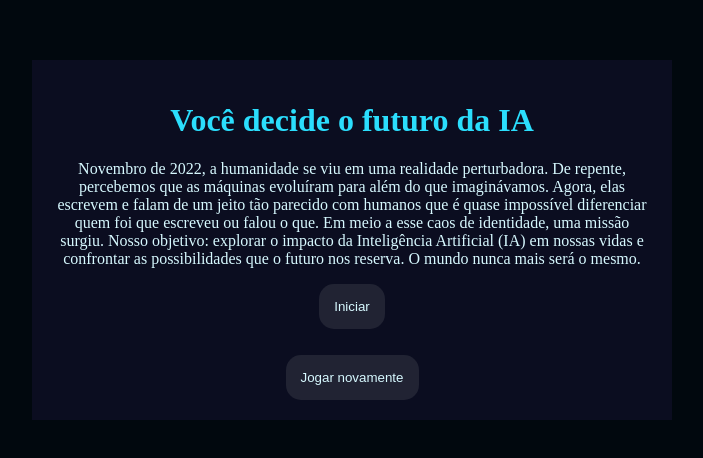
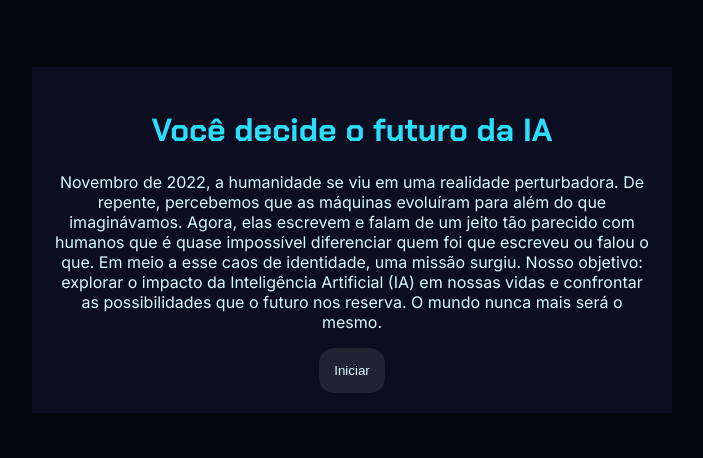
Before and after one commit to caualimabarbosa/caua-dois, a plain HTML site: page index.html in a window 1280 px wide. Shown: the part 168-626 px from the top of the page, without its empty margins (288-991 px from the left). Drawn offline with Linux system fonts and the light colour scheme.

Commit message:
jlkbjhcvx

```diff
--- a/style.css
+++ b/style.css
@@ -1,4 +1,6 @@
-:root{
+@import url('https://fonts.googleapis.com/css2?family=Chakra+Petch:ital,wght@0,300;0,400;0,500;0,600;0,700;1,300;1,400;1,500;1,600;1,700&family=Inter:wght@100;200;300;400;500;600;700;800;900&display=swap');
+
+:root {
     --cor-fundo: #01080E;
     --cor-principal: #0B0D20 ;
     --cor-secundaria: #212333;
@@ -6,9 +8,10 @@
     --cor-texto: #D7F9FF;
 }
 
-body{
+body {
     background-color: var(--cor-fundo);
     color: var(--cor-texto);
+    font-family: 'Inter', sans-serif;
     display: flex;
     justify-content: center;
     align-items: center;
@@ -23,11 +26,15 @@ body{
     padding: 20px;
 }
 
-h1{
+h1, .caixa-perguntas, .caixa-resultado{
+    font-family: 'Chakra Petch', sans-serif;
+}
+
+h1 {
     color: var(--cor-destaque);
 }
 
-button{
+button {
     background-color: var(--cor-secundaria);
     color: var(--cor-texto);
     border: none;
@@ -36,11 +43,21 @@ button{
     transition: background-color 0.3s;
 }
 
-button:hover{
+button:hover {
     background-color: var(--cor-destaque);
     color: var(--cor-principal);
 }
 
-.caixa-perguntas{
-    padding-bottom: 10px;
+.caixa-resultado{
+    display: none;
 }
+
+.caixa-resultado.mostrar{
+    display: block;
+}
+
+.caixa-alternativas{
+    display: flex;
+    flex-direction: column;
+    gap: 10px;
+}
```
